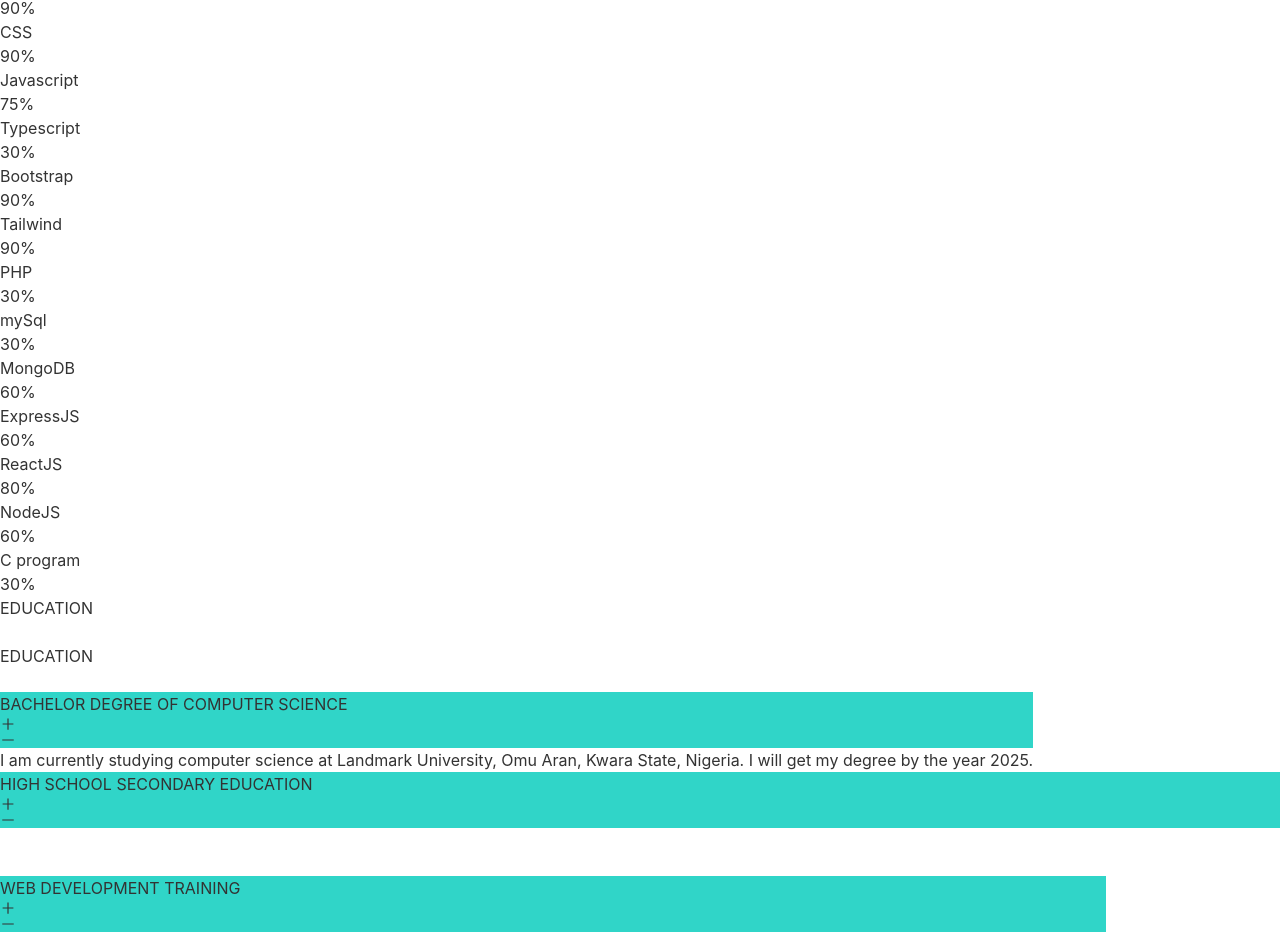
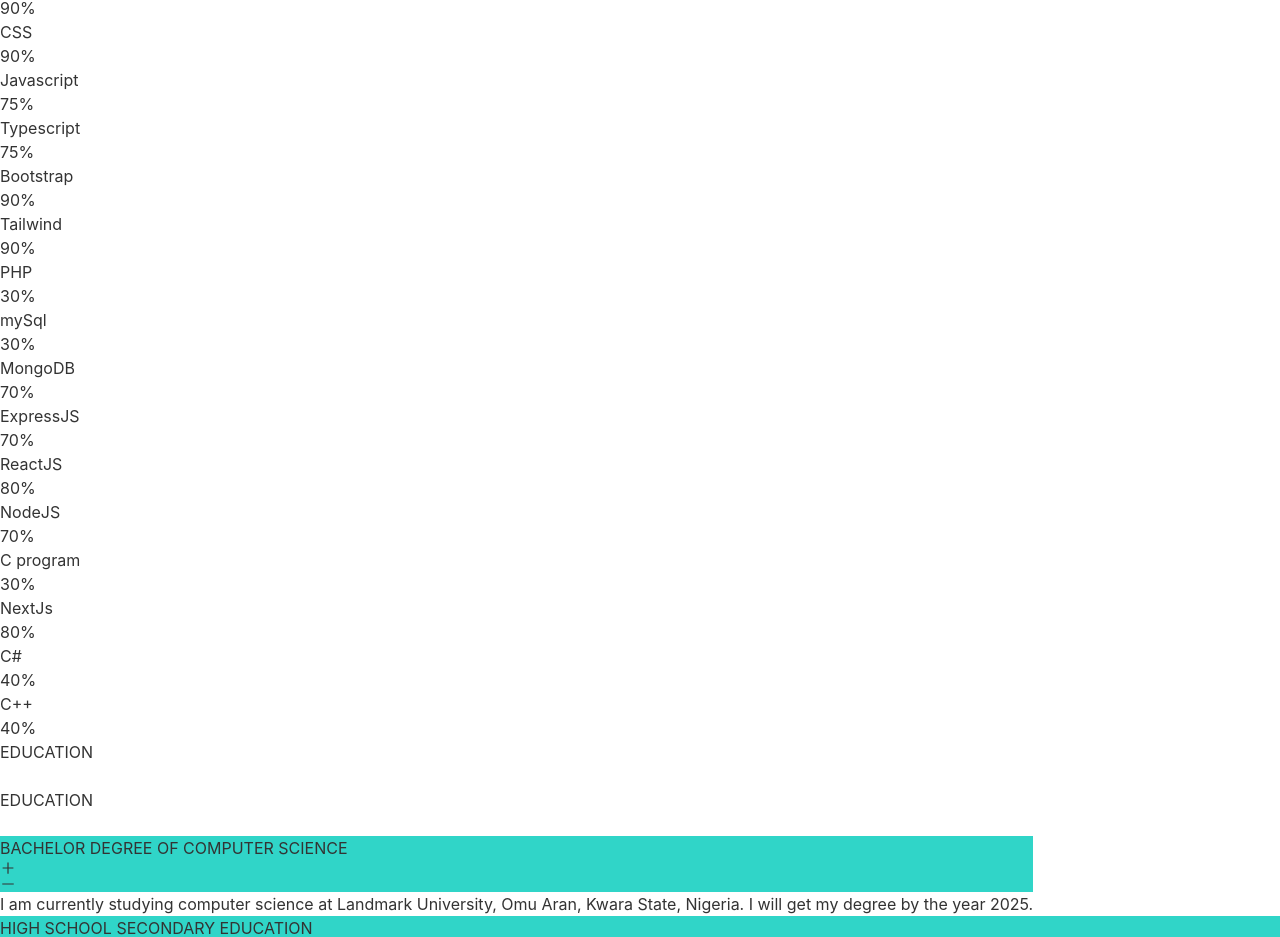
Before and after one commit to Emmy-Akintz/mynewportfolio, a React (Vite) app in the folder client/: page / in a window 1280 px wide. Shown: the part 1519-2456 px from the top of the page. Built offline with nearby package versions, Linux system fonts and the light colour scheme.

Commit message:
updated skills: added nextJs, c#, c++

```diff
--- a/client/src/pages/Skills.jsx
+++ b/client/src/pages/Skills.jsx
@@ -59,10 +59,10 @@ function Skills() {
                     <div className="block w-[280px] my-4">
                         <div className="flex justify-between">
                             <p className="">Typescript</p>
-                            <p className="">30%</p>
+                            <p className="">75%</p>
                         </div>
                         <div className="w-[100%] h-[10px] rounded-2xl overflow-hidden" style={{ background: theme.bgg }}>
-                            <div className="w-[30%] h-[100%] rounded-2xl" style={{ background: theme.ui }}></div>
+                            <div className="w-[75%] h-[100%] rounded-2xl" style={{ background: theme.ui }}></div>
                         </div>
                     </div>
                 </SlideInRight>
@@ -114,10 +114,10 @@ function Skills() {
                     <div className="block w-[280px] my-4">
                         <div className="flex justify-between">
                             <p className="">MongoDB</p>
-                            <p className="">60%</p>
+                            <p className="">70%</p>
                         </div>
                         <div className="w-[100%] h-[10px] rounded-2xl overflow-hidden" style={{ background: theme.bgg }}>
-                            <div className="w-[60%] h-[100%] rounded-2xl" style={{ background: theme.ui }}></div>
+                            <div className="w-[70%] h-[100%] rounded-2xl" style={{ background: theme.ui }}></div>
                         </div>
                     </div>
                 </SlideInLeft>
@@ -125,10 +125,10 @@ function Skills() {
                     <div className="block w-[280px] my-4">
                         <div className="flex justify-between">
                             <p className="">ExpressJS</p>
-                            <p className="">60%</p>
+                            <p className="">70%</p>
                         </div>
                         <div className="w-[100%] h-[10px] rounded-2xl overflow-hidden" style={{ background: theme.bgg }}>
-                            <div className="w-[60%] h-[100%] rounded-2xl" style={{ background: theme.ui }}></div>
+                            <div className="w-[70%] h-[100%] rounded-2xl" style={{ background: theme.ui }}></div>
                         </div>
                     </div>
                 </SlideInRight>
@@ -147,10 +147,10 @@ function Skills() {
                     <div className="block w-[280px] my-4">
                         <div className="flex justify-between">
                             <p className="">NodeJS</p>
-                            <p className="">60%</p>
+                            <p className="">70%</p>
                         </div>
                         <div className="w-[100%] h-[10px] rounded-2xl overflow-hidden" style={{ background: theme.bgg }}>
-                            <div className="w-[60%] h-[100%] rounded-2xl" style={{ background: theme.ui }}></div>
+                            <div className="w-[70%] h-[100%] rounded-2xl" style={{ background: theme.ui }}></div>
                         </div>
                     </div>
                 </SlideInRight>
@@ -165,6 +165,39 @@ function Skills() {
                         </div>
                     </div>
                 </SlideInLeft>
+                <SlideInRight>
+                    <div className="block w-[280px] my-4">
+                        <div className="flex justify-between">
+                            <p className="">NextJs</p>
+                            <p className="">80%</p>
+                        </div>
+                        <div className="w-[100%] h-[10px] rounded-2xl overflow-hidden" style={{ background: theme.bgg }}>
+                            <div className="w-[80%] h-[100%] rounded-2xl" style={{ background: theme.ui }}></div>
+                        </div>
+                    </div>
+                </SlideInRight>
+                <SlideInLeft>
+                    <div className="block w-[280px] my-4">
+                        <div className="flex justify-between">
+                            <p className="">C#</p>
+                            <p className="">40%</p>
+                        </div>
+                        <div className="w-[100%] h-[10px] rounded-2xl overflow-hidden" style={{ background: theme.bgg }}>
+                            <div className="w-[40%] h-[100%] rounded-2xl" style={{ background: theme.ui }}></div>
+                        </div>
+                    </div>
+                </SlideInLeft>
+                <SlideInRight>
+                    <div className="block w-[280px] my-4">
+                        <div className="flex justify-between">
+                            <p className="">C++</p>
+                            <p className="">40%</p>
+                        </div>
+                        <div className="w-[100%] h-[10px] rounded-2xl overflow-hidden" style={{ background: theme.bgg }}>
+                            <div className="w-[40%] h-[100%] rounded-2xl" style={{ background: theme.ui }}></div>
+                        </div>
+                    </div>
+                </SlideInRight>
                 {/* <SlideInRight>
                     <div className="block w-[280px] my-4">
                         <div className="flex justify-between">
```
Also changed, not shown: 1 other file (tests, documents, lock files or other folders).
